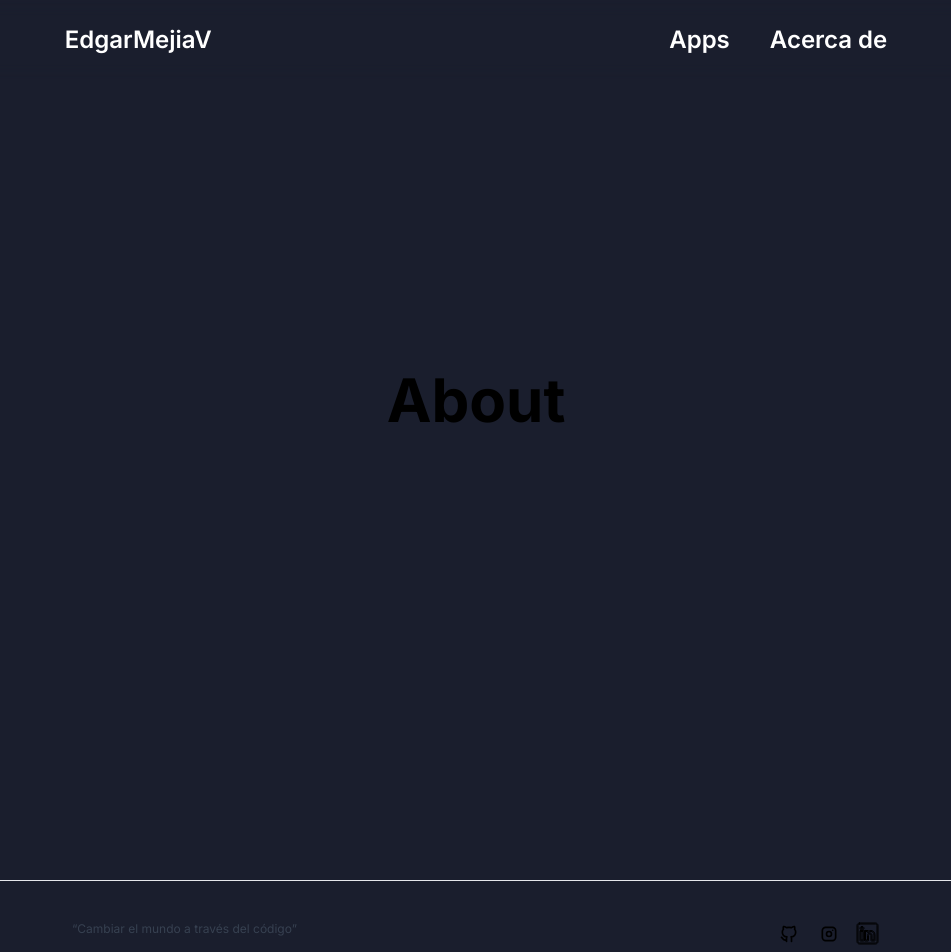
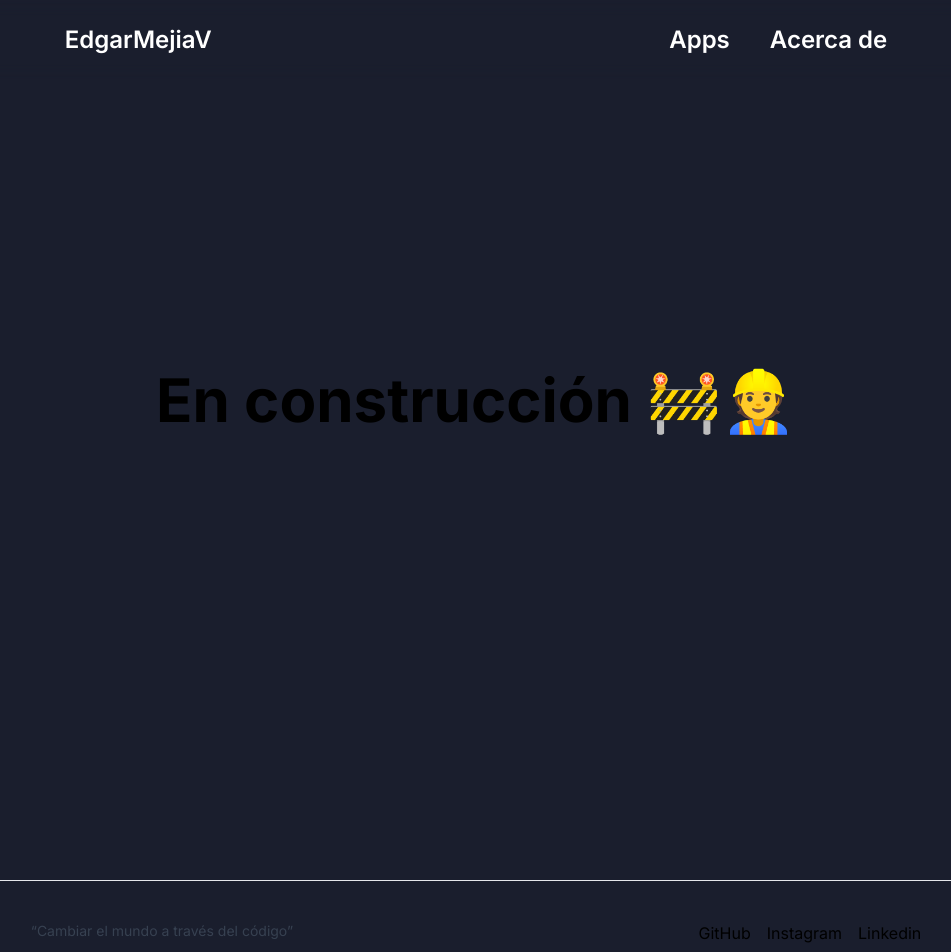
Before and after one commit to Edgarmejiav/edgarmejiav-web, a Next.js app: page /about in a window 1280 px wide. Shown: the top 952 px of the page, without its empty margins (164-1115 px from the left). Built offline with nearby package versions, Linux system fonts and the light colour scheme.

Commit message:
feat: about text

```diff
--- a/src/app/about/page.js
+++ b/src/app/about/page.js
@@ -1,7 +1,6 @@
-
-export default function About(){
+export default function About() {
     return (
         <div className="flex flex-col items-center justify-center min-h-screen py-2">
-            <h1 className="text-6xl font-bold">About</h1>
+            <h1 className="text-6xl font-bold">En construcción 🚧👷</h1>
         </div>)
 }
--- /dev/null
+++ b/src/app/apps/page.js
@@ -0,0 +1,12 @@
+import {ConteinerApps} from "@/components/apps/ConteinerApps";
+
+export default function Apps() {
+
+    return (
+        <>
+            <main>
+                <ConteinerApps/>
+            </main>
+        </>
+    )
+}
--- a/src/components/footer/Footer.js
+++ b/src/components/footer/Footer.js
@@ -9,20 +9,23 @@ export const Footer = () => {
         <footer
             className="border-t border-gray-200 dark:border-slate-800 mt-20 py-10 flex justify-around">
 
-            <span className="hidden md:inline text-xs text-gray-700 mr-4 dark:text-slate-400">
+            <span className="hidden md:inline text-sm text-gray-700 mr-4 dark:text-slate-400">
               <q>
                     Cambiar el mundo a través del código
               </q>
             </span>
-            <div className="flex items-center gap-4">
+            <div className="flex items-center gap-4 ">
                 <Link href="https://github.com/Edgarmejiav">
-                    <IconGithub/>
+                    GitHub
+                    {/*<IconGithub/>*/}
                 </Link>
                 <Link href="https://www.instagram.com/edgarmejiav/">
-                    <IconInstagram/>
+                    Instagram
+                    {/*<IconInstagram/>*/}
                 </Link>
                 <Link href="https://www.linkedin.com/in/edgarmejiav/">
-                    <IconLinkedin/>
+                    Linkedin
+                    {/*<IconLinkedin/>*/}
                 </Link>
             </div>
         </footer>
```
